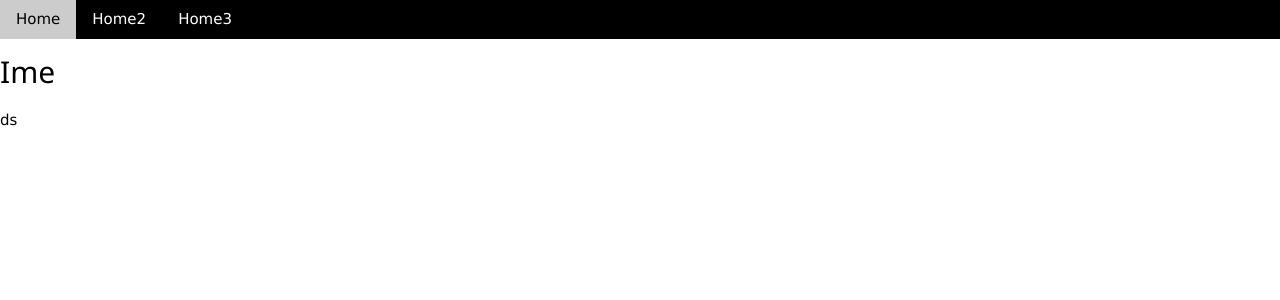
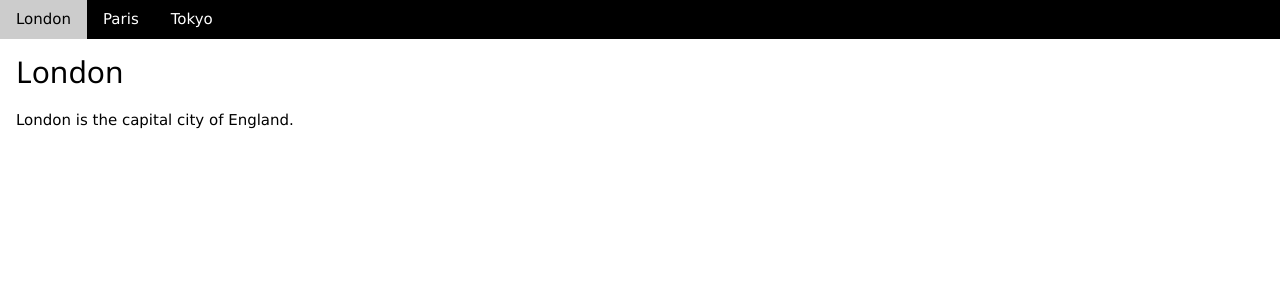
Before and after one commit to vedgar/logicday, a Jekyll site: the page built from README.md, in a window 1280 px wide. Shown: the top 300 px of the page. Built offline with Jekyll 4.4.1, drawn with Linux system fonts in a browser that asks for light colours; our own code applies the rules of GitHub Pages for plain Markdown files.

Commit message:
Update default.html

```diff
--- a/_layouts/default.html
+++ b/_layouts/default.html
@@ -6,34 +6,34 @@
 <body>
 
 <div class="w3-bar w3-black">
-  <button class="w3-bar-item w3-button" onclick="openTab('Home')">Home</button>
-  <button class="w3-bar-item w3-button" onclick="openTab('Home2')">Home2</button>
-  <button class="w3-bar-item w3-button" onclick="openTab('Home3')">Home3</button>
+  <button class="w3-bar-item w3-button" onclick="openCity('London')">London</button>
+  <button class="w3-bar-item w3-button" onclick="openCity('Paris')">Paris</button>
+  <button class="w3-bar-item w3-button" onclick="openCity('Tokyo')">Tokyo</button>
 </div>
 
-<div id="Home" class="tab">
-  <h2> Ime </h2>
-  <p>ds </p>
+<div id="London" class="w3-container city">
+  <h2>London</h2>
+  <p>London is the capital city of England.</p>
 </div>
 
-<div id="Home2" class="tab" style="display:none">
-  <h2> Paris</h2>
-  <p> Paris is the capital of France.</p>
+<div id="Paris" class="w3-container city" style="display:none">
+  <h2>Paris</h2>
+  <p>Paris is the capital of France.</p>
 </div>
 
-<div id="Home3" class="tab" style="display:none">
-  <h2> Tokyo</h2>
-  <p> Tokyo is the capital of Japan.</p>
+<div id="Tokyo" class="w3-container city" style="display:none">
+  <h2>Tokyo</h2>
+  <p>Tokyo is the capital of Japan.</p>
 </div>
 
 <script>
-function openTab(tabName) {
+function openCity(cityName) {
   var i;
-  var x = document.getElementsByClassName("tab");
+  var x = document.getElementsByClassName("city");
   for (i = 0; i < x.length; i++) {
     x[i].style.display = "none";
   }
-  document.getElementById(tabName).style.display = "block";
+  document.getElementById(cityName).style.display = "block";
 }
 </script>
 
```
